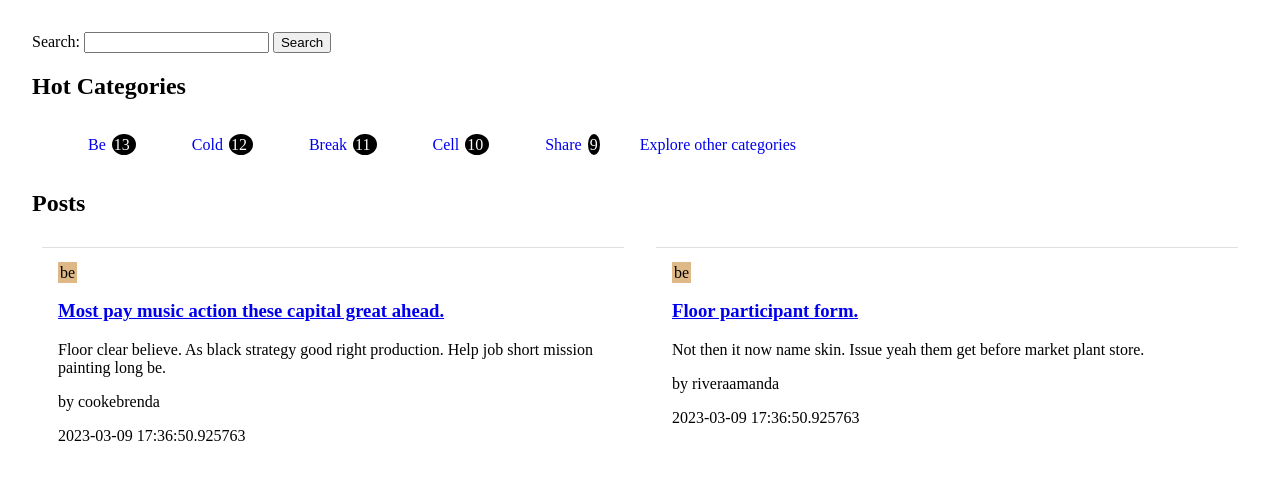
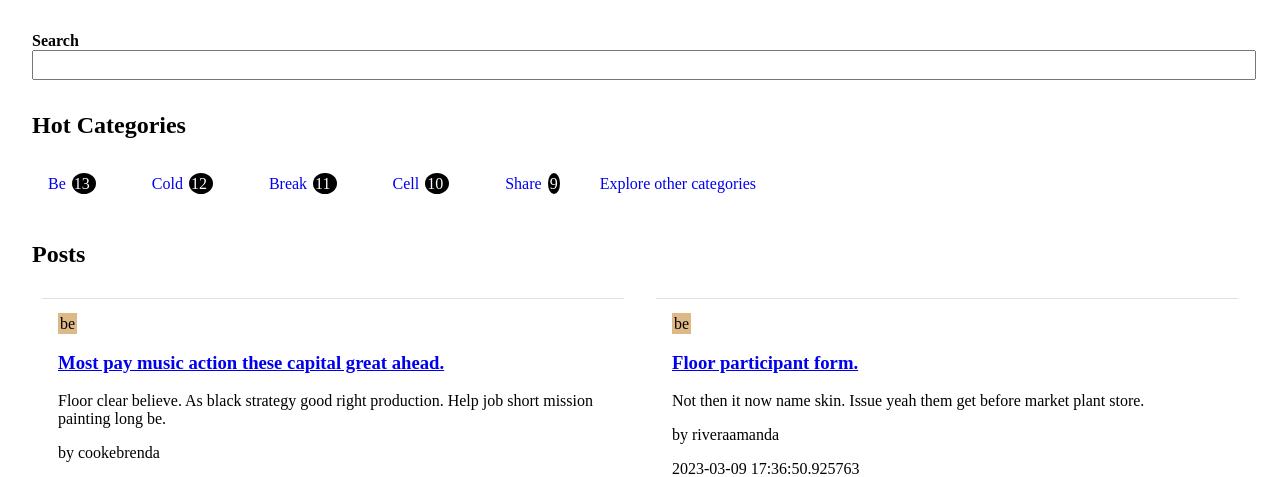
Before and after one commit to kathulhur/off-my-chest, a Flask app: page /posts in a window 1280 px wide. Shown: the part 82-559 px from the top of the page. Run offline with Flask 3, Linux system fonts and the light colour scheme; a user stored in the database is signed in.

Commit message:
Add style to search

```diff
--- a/templates/posts.html
+++ b/templates/posts.html
@@ -6,18 +6,18 @@
 
 <form method="post">
     {{ search_form.hidden_tag() }}
-    {{ search_form.text.label }}:
-    {{ search_form.text }}
-    {{ search_form.submit }}
+    {{ search_form.text.label(style="font-weight:bold;") }} <br />
+    {{ search_form.text(style="width: 100%; height: 24px;") }}
+    {{ search_form.submit(style="display: none;") }}
 </form>
 <main>
-    <div>
+    <div style="margin: 2rem 0 2rem 0;">
         <h2>Hot Categories</h2>
         <div style="display: flex; align-items: center;">
-            <ul>
+            <ul style="list-style-type: none; padding-left: 0;">
                 {% for category, post_count in hot_categories %}
                 <li
-                    style="list-style-type: none; display: inline; margin-right: 24px; padding:1rem; {{ 'border-bottom: solid 1px black;' if request.args.get('category_id') == category.id|string else ''}}"
+                    style="display: inline; margin-right: 24px; padding:1rem; {{ 'border-bottom: solid 1px black;' if request.args.get('category_id') == category.id|string else ''}}"
                     >
                     <a href="{{ url_for('posts', category_id=category.id)}}" style="text-decoration: none;">
                         {{ category.name|title }}
```
Also changed, not shown: data.sqlite.
